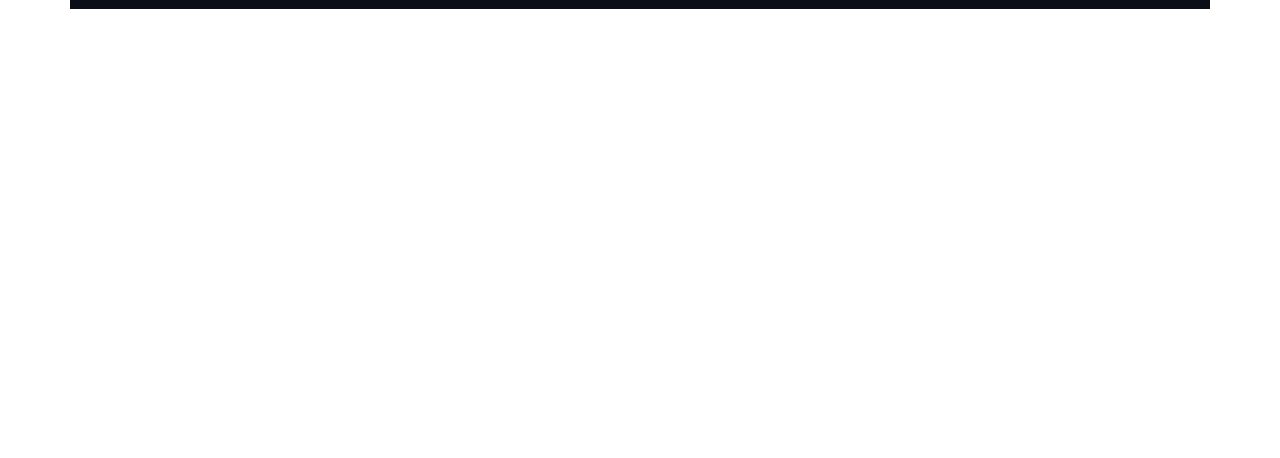
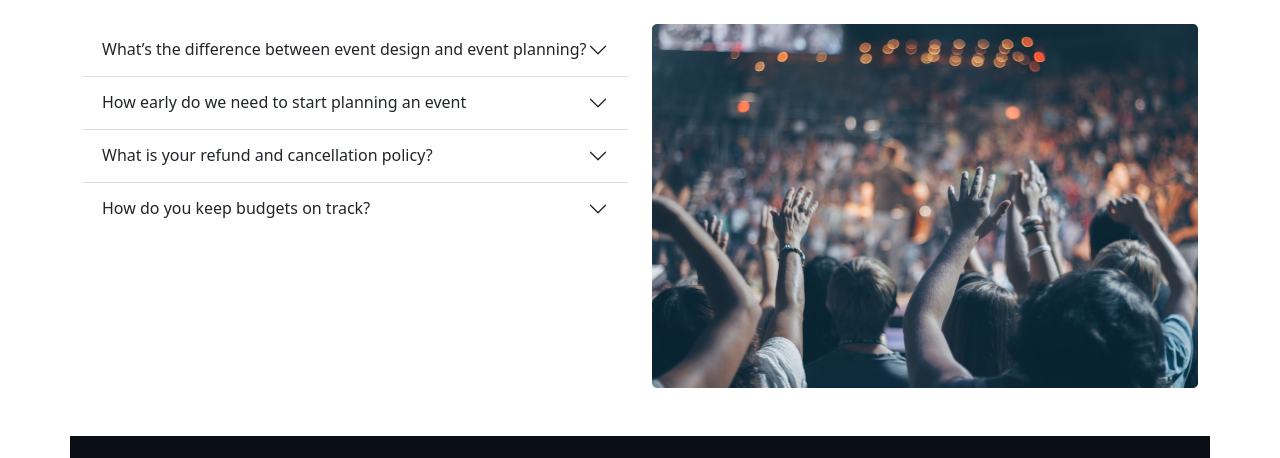
Before and after one commit to MajharolTanvir/convention-center, a plain HTML site: page index/index.html in a window 1280 px wide. Shown: the part 1303-1761 px from the top of the page. Before the commit the page ends 1312 px from the top, so only its background shows below. Drawn offline with nearby package versions, Linux system fonts and the light colour scheme.

Commit message:
question

```diff
--- a/index/index.html
+++ b/index/index.html
@@ -174,6 +174,76 @@
                 </div>
             </div>
         </section>
+        <!-- question part -->
+        <section class="container">
+            <div class="section_title my-5 fs-3 fw-bold text-center">Frequently Asked Questions</div>
+            <div class="questioning_part">
+                <div class="row">
+                    <div class="col-xl-6 my-5">
+                        <div class="accordion accordion-flush" id="accordionFlushExample">
+                            <div class="accordion-item">
+                                <h2 class="accordion-header" id="flush-headingOne">
+                                    <button class="accordion-button collapsed" type="button" data-bs-toggle="collapse"
+                                        data-bs-target="#flush-collapseOne" aria-expanded="false"
+                                        aria-controls="flush-collapseOne">
+                                        What’s the difference between event design and event planning?
+                                    </button>
+                                </h2>
+                                <div id="flush-collapseOne" class="accordion-collapse collapse"
+                                    aria-labelledby="flush-headingOne" data-bs-parent="#accordionFlushExample">
+                                    <div class="accordion-body"> Event planning is a fast-paced, high energy occupation
+                                        that appeals to many. <br>
+                                        Event design is your job to create an atmosphere through your design that will wow your
+                                        guests.</div>
+                                </div>
+                            </div>
+                            <div class="accordion-item">
+                                <h2 class="accordion-header" id="flush-headingTwo">
+                                    <button class="accordion-button collapsed" type="button" data-bs-toggle="collapse"
+                                        data-bs-target="#flush-collapseTwo" aria-expanded="false"
+                                        aria-controls="flush-collapseTwo">
+                                        How early do we need to start planning an event
+                                    </button>
+                                </h2>
+                                <div id="flush-collapseTwo" class="accordion-collapse collapse"
+                                    aria-labelledby="flush-headingTwo" data-bs-parent="#accordionFlushExample">
+                                    <div class="accordion-body">There are a lot of things to consider when starting an event planning business. To help you figure out how to start your business, </div>
+                                </div>
+                            </div>
+                            <div class="accordion-item">
+                                <h2 class="accordion-header" id="flush-headingThree">
+                                    <button class="accordion-button collapsed" type="button" data-bs-toggle="collapse"
+                                        data-bs-target="#flush-collapseThree" aria-expanded="false"
+                                        aria-controls="flush-collapseThree">
+                                        What is your refund and cancellation policy?
+                                    </button>
+                                </h2>
+                                <div id="flush-collapseThree" class="accordion-collapse collapse"
+                                    aria-labelledby="flush-headingThree" data-bs-parent="#accordionFlushExample">
+                                    <div class="accordion-body">A cancellation policy in event or conference planning is just as important a piece of the puzzle as the contract with the event details itself. </div>
+                                </div>
+                            </div>
+                            <div class="accordion-item">
+                                <h2 class="accordion-header" id="flush-headingfOUR">
+                                    <button class="accordion-button collapsed" type="button" data-bs-toggle="collapse"
+                                        data-bs-target="#flush-collapseFour" aria-expanded="false"
+                                        aria-controls="flush-collapseFour">
+                                        How do you keep budgets on track?
+                                    </button>
+                                </h2>
+                                <div id="flush-collapseFour" class="accordion-collapse collapse"
+                                    aria-labelledby="flush-headingFour" data-bs-parent="#accordionFlushExample">
+                                    <div class="accordion-body">Creating an event budget can be overwhelming! With a laundry list of expenses, it can be tempting to skip the planning and jump right into signing contracts with your vendors. Though this may sound like the easy route – without a clear budget, you’re setting yourself up to blow it. </div>
+                                </div>
+                            </div>
+                        </div>
+                    </div>
+                    <div class="col-xl-6 my-5">
+                        <img src="../assets/images/people.png" alt="">
+                    </div>
+                </div>
+            </div>
+        </section>
     </main>
     <!-- Footer-------- -->
     <footer class="d-flex container">
```
